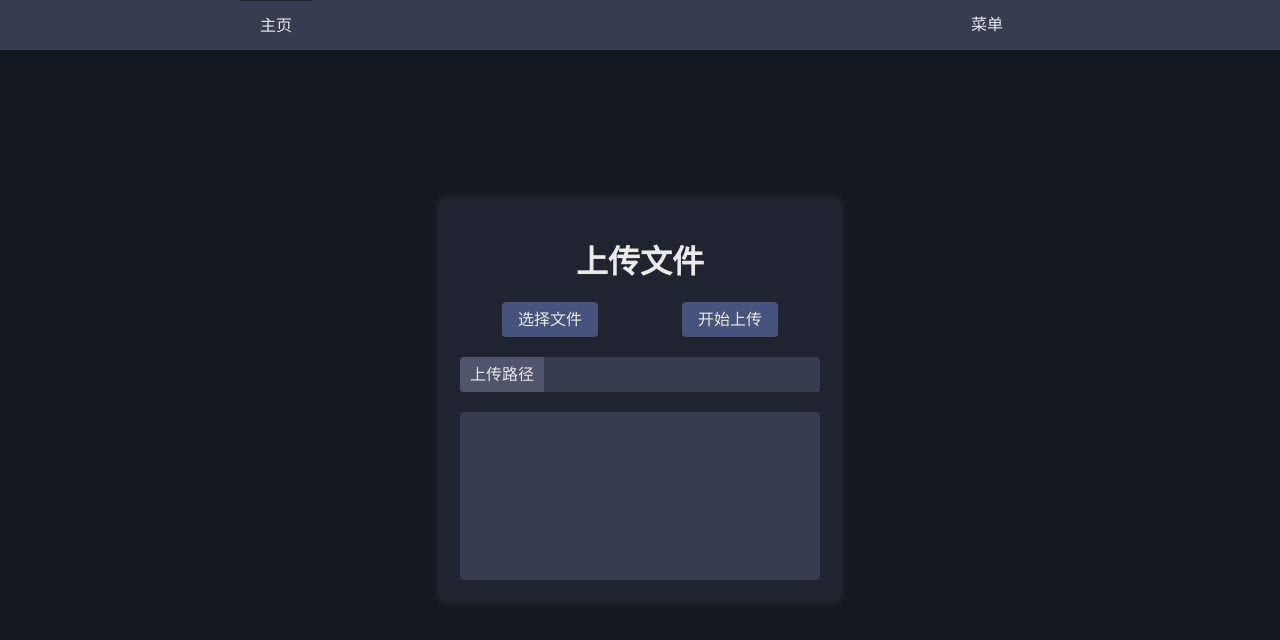
After one commit to Jacob00135/fileserver-v3, a Flask app: template templates/upload.html in a window 1280 px wide. The commit adds this page. Shown: the top 640 px of the page. Run offline with Flask 3, Linux system fonts and the light colour scheme; the template is opened without the code that fills it, so the values that code supplies are empty.

Commit message:
编写上传文件页面

```diff
--- /dev/null
+++ b/static/css/upload.css
@@ -0,0 +1,145 @@
+h1 {
+    margin-top: 16px;
+    margin-bottom: 0;
+    color: #ebeae7;
+    text-align: center;
+}
+
+form[name="upload"] {
+    box-sizing: border-box;
+    display: flex;
+    flex-direction: column;
+    position: absolute;
+    left: 50%;
+    top: 50%;
+    width: 400px;
+    height: 400px;
+    margin-left: -200px;
+    margin-top: -200px;
+    padding: 20px;
+    border-radius: 4px;
+    box-shadow: 0 0 10px 2px rgba(255, 255, 255, .1);
+    background-color: #202431;
+}
+
+form[name="upload"] > .dir-path {
+    position: relative;
+    height: 35px;
+    margin-top: 20px;
+    border-radius: 4px;
+}
+
+form[name="upload"] > .dir-path > label {
+    box-sizing: border-box;
+    display: block;
+    position: absolute;
+    left: 0;
+    top: 0;
+    width: 84px;
+    height: 100%;
+    border-radius: 4px 0 0 4px;
+    background-color: #4e556d;
+    color: #ebeae7;
+    font-size: 16px;
+    line-height: 35px;
+    text-align: center;
+    cursor: pointer;
+}
+
+form[name="upload"] > .dir-path > input {
+    box-sizing: border-box;
+    display: block;
+    width: 100%;
+    height: 100%;
+    padding: 0 10px 0 94px;
+    border-width: 0;
+    border-radius: 4px;
+    background-color: #373d50;
+    color: #ebeae7;
+    font-size: 16px;
+    outline: none;
+}
+
+form[name="upload"] > textarea {
+    box-sizing: border-box;
+    overflow: auto;
+    flex: 1;
+    width: 100%;
+    margin-top: 20px;
+    padding: 10px;
+    border-width: 0;
+    border-radius: 4px;
+    background-color: #373d50;
+    color: #ebeae7;
+    font-size: 16px;
+    resize: none;
+    outline: none;
+}
+
+form[name="upload"] > .action {
+    display: flex;
+    justify-content: space-around;
+    margin-top: 20px;
+    height: 35px;
+}
+
+form[name="upload"] > .action > .file-input {
+    position: relative;
+    padding: 0 16px;
+    border-radius: 4px;
+    background-color: #46537d;
+}
+
+form[name="upload"] > .action > .file-input:hover {
+    background-color: #697bb8;
+}
+
+form[name="upload"] > .action > .file-input > .text {
+    height: 100%;
+    text-align: center;
+    color: #ebeae7;
+    line-height: 35px;
+}
+
+form[name="upload"] > .action > .file-input > input {
+    box-sizing: border-box;
+    display: block;
+    position: absolute;
+    left: 0;
+    top: 0;
+    overflow: hidden;
+    width: 100%;
+    height: 100%;
+    padding-left: 100%;
+    cursor: pointer;
+}
+
+form[name="upload"] > .action > button[type="submit"] {
+    display: block;
+    padding: 0 16px;
+    border-radius: 4px;
+    border-width: 0;
+    background-color: #46537d;
+    color: #ebeae7;
+    font-size: 16px;
+    line-height: 35px;
+    cursor: pointer;
+}
+
+form[name="upload"] > .action > button[type="submit"]:hover {
+    background-color: #697bb8;
+}
+
+/* region 移动端适配 */
+@media (max-width: 400px) {
+    form[name="upload"] {
+        left: 0;
+        width: 100%;
+        margin-left: 0;
+    }
+
+    form[name="upload"] > textarea {
+        font-size: 14px;
+    }
+}
+/* endregion */
--- a/templates/index.html
+++ b/templates/index.html
@@ -31,9 +31,9 @@
 <main>
     {% if vd %}
         <div id="action">
-            <button type="button" id="sort">排序</button>
+            <button type="button" id="sort" class="action-btn">排序</button>
             {% if is_login() %}
-                <button type="button" id="upload">上传</button>
+                <a href="{{ url_for('main.upload', dir_path=now_path) }}" id="upload" class="action-btn">上传</a>
             {% endif %}
         </div>
 
@@ -67,5 +67,5 @@
 {% endblock content %}
 
 {% block javascript %}
-<script src="/static/js/index.js"></script>
+    <script src="/static/js/index.js"></script>
 {% endblock javascript %}
--- /dev/null
+++ b/templates/upload.html
@@ -0,0 +1,35 @@
+{% extends "base.html" %}
+
+{% block title %}上传文件{% endblock title %}
+
+{% block style %}
+    <link rel="stylesheet" href="/static/css/upload.css" />
+{% endblock style %}
+
+{% block content %}
+
+<form enctype="multipart/form-data"
+      action="{{ url_for('main.upload', dir_path=dir_path) }}"
+      method="post"
+      name="upload">
+    <h1>上传文件</h1>
+    <div class="action">
+        <div class="file-input">
+            <div class="text">选择文件</div>
+            <input type="file" name="files" multiple required />
+        </div>
+        <button type="submit">开始上传</button>
+    </div>
+    <div class="dir-path">
+        <label for="dir-path">上传路径</label>
+        <input type="text" name="dir-path" id="dir-path"
+               value="{{ dir_path }}" readonly required />
+    </div>
+    <textarea readonly></textarea>
+</form>
+
+{% endblock content %}
+
+{% block javascript %}
+    <script src="/static/js/upload.js"></script>
+{% endblock javascript %}
```
Also changed, not shown: auth_views.py (+2 -11 lines), decorator.py (added, +11 -0 lines), main_views.py (+23 -2 lines), static/css/index.css (+16 -4 lines), static/css/login.css (+5 -2 lines), static/js/upload.js (added).
